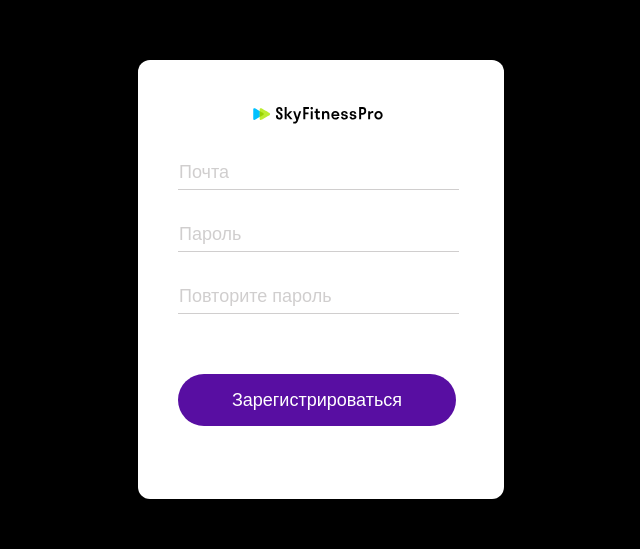
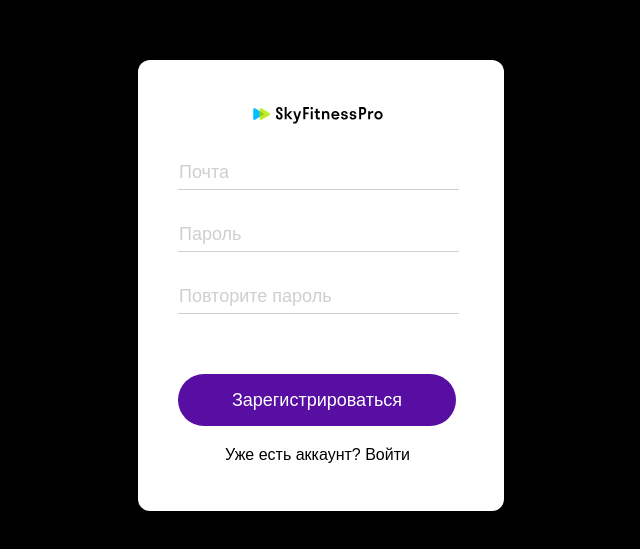
Before and after one commit to LativeSoog/skyfitness, a React (Create React App) app: page /signup in a window 1280 px wide. Shown: the part 121-670 px from the top of the page, without its empty margins (319-959 px from the left). Built offline with nearby package versions, Linux system fonts and the light colour scheme; the HTML template or start-up script is replaced by a standard one; a web font is replaced by a local one.

Commit message:
added link to login page

```diff
--- a/src/components/Auth/Auth.jsx
+++ b/src/components/Auth/Auth.jsx
@@ -134,6 +134,9 @@ export default function AuthPage({ isLoginMode = false }) {
                   Зарегистрироваться
                 </S.PrimaryButton>
               )}
+              <Link to="/login">
+                <p style={{ color: '#000' }}>Уже есть аккаунт? Войти</p>
+              </Link>
             </S.Buttons>
           </>
         )}
```
